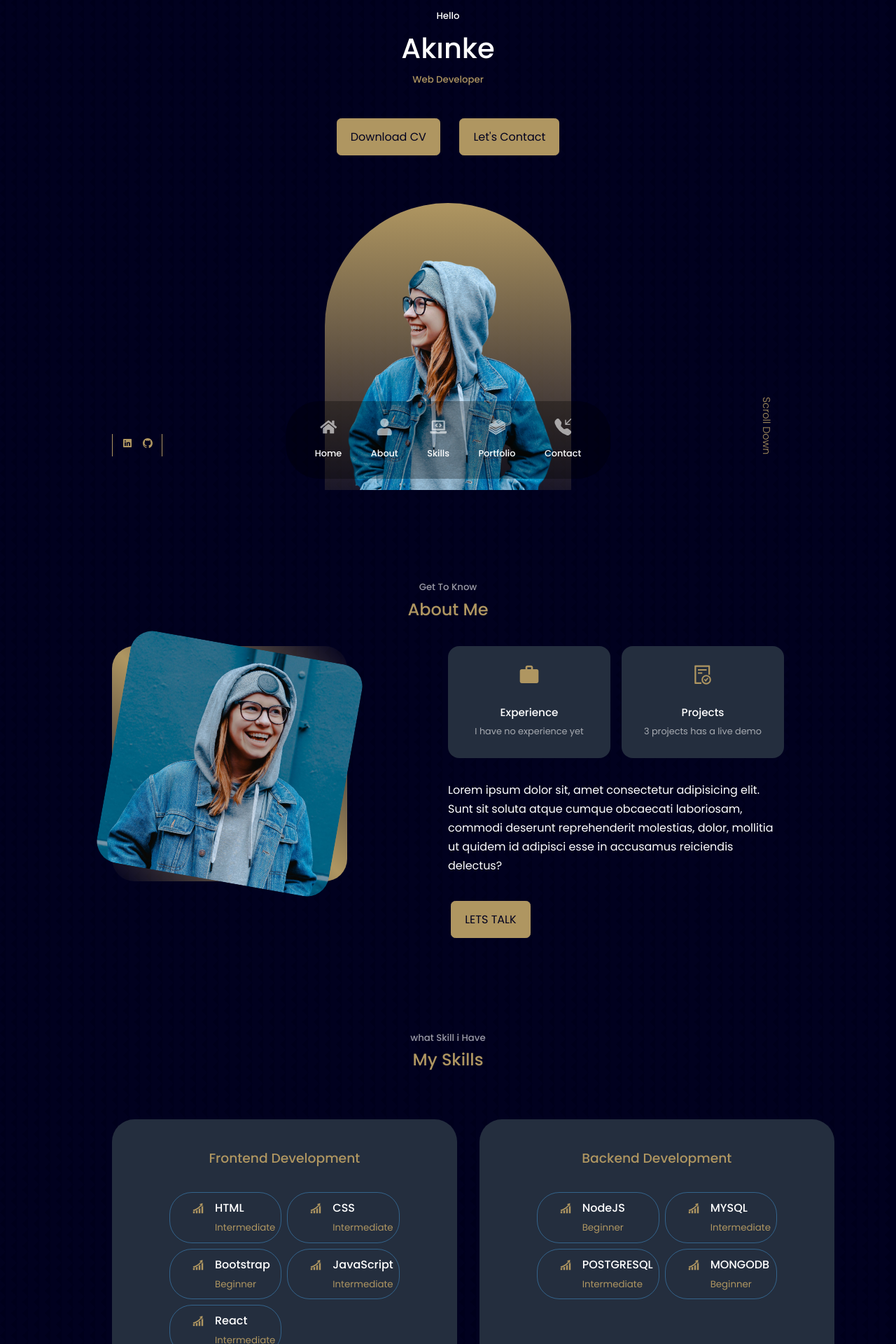
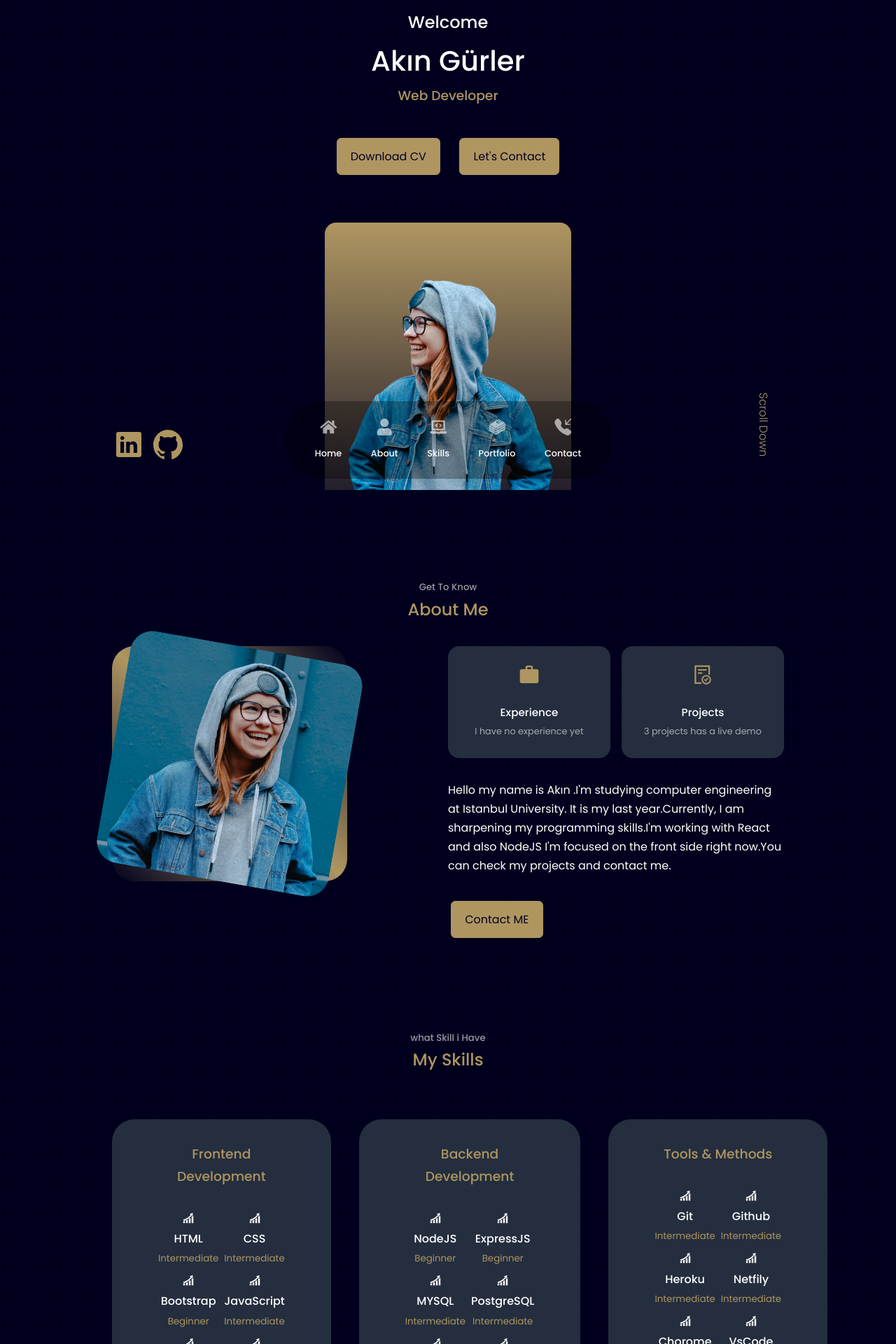
Before and after one commit to AkinGurler/PersonalPortfolio, a React (Create React App) app: page / in a window 1280 px wide. Shown: the part 100-2020 px from the top of the page at 70% size. Built offline with nearby package versions, Linux system fonts and the light colour scheme.

Commit message:
make some css arrangement

```diff
--- a/src/App.jsx
+++ b/src/App.jsx
@@ -3,7 +3,6 @@ import Header from './components/header/header'
 import Nav from './components/nav/Nav'
 import Experience from './components/experience/Experience'
 import About from './components/about/About'
-import Services from './components/services/services'
 import Portfolio from './components/portfolio/Portfolio'
 import Education from './components/education/Education'
 import Contact from './components/contact/Contact'
@@ -17,7 +16,6 @@ const App = () => {
       <Nav />
       <About />
       <Experience />
-      <Services />
       <Portfolio />
       <Education />
       <Contact />
--- a/src/components/about/about.jsx
+++ b/src/components/about/about.jsx
@@ -29,10 +29,12 @@ const About = () => {
             </article>
           </div>
           <p>
-            Lorem ipsum dolor sit, amet consectetur adipisicing elit. Sunt sit soluta atque cumque obcaecati laboriosam,
-             commodi deserunt reprehenderit molestias, dolor, mollitia ut quidem id adipisci esse in accusamus reiciendis delectus?
+            Hello my name is Akın .I'm studying computer engineering at Istanbul University.
+            It is my last year.Currently, I am sharpening my programming skills.I'm working with React and also NodeJS
+            I'm focused on the front side right now.You can check my projects and contact me.
+
           </p>
-          <a href="#contact" className='btn btn-primary'>LETS TALK</a>
+          <a href="#contact" className='btn btn-primary'>Contact ME</a>
         </div>
       </div>
     </section>
--- a/src/components/education/education.css
+++ b/src/components/education/education.css
@@ -4,7 +4,7 @@ h2{
 .education__container{
 
     display: grid;
-    grid-template-columns: 1fr 1fr;
+    grid-template-columns: 1fr 1fr ;
     gap:2rem;
     margin-left: 50%;
     border: 1px transparent;
--- a/src/components/experience/experience.css
+++ b/src/components/experience/experience.css
@@ -1,13 +1,18 @@
 .experience__container{
     display: grid;
-    grid-template-columns: 1fr 1fr;
-    gap:2rem;
+    grid-template-columns: repeat(3,1fr);
+    gap:2.5rem;
+
+
 }
-.experience__container>div{ /* for 2 part of div frontend and backend */
-    margin-top: 2rem;
+div.experience__frontend{
+    padding: 10rem;
+}
+ .experience__container>div{
+     margin-top: 2rem;
     background: var(--color-bg-variant);
-    padding: 2.4rem 5rem;
-    border-radius:  2rem;
+    padding: 2rem 4rem;
+     border-radius:  2rem;
     border: 2px solid transparent;
 }
 .experience__container>div:hover{
@@ -25,18 +30,17 @@
 .experience__content{
     display: grid;
     grid-template-columns: 1fr 1fr;
+    justify-content: center;
+    text-align: center;
     gap: 0.5rem;
 
 }
-
+/*
 .experience__details{
     padding: 0.5rem;
     display: flex;
     gap: 1rem;
-    border: 1px solid;
-    border-color: var(--color-primary-variant);
-    border-radius: 2rem;
-    padding-left: 2rem;
+
 }
 .experience__details:hover{
     background-color: black;
@@ -45,7 +49,7 @@
 .experience__details-icon{
    margin-top: 6px;
    color:var(--color-primary)
-}
+}   */
 
 /*----------------MEDIA QUERIES(MEDIUM DEVICES)------------*/
 @media screen and (max-width:1024px) {
--- a/src/components/experience/experience.jsx
+++ b/src/components/experience/experience.jsx
@@ -9,20 +9,32 @@ const FRONT_SKILLS = [
   { name: "Bootstrap", level: "Beginner" },
   { name: "JavaScript", level: "Intermediate" },
   { name: "React", level: "Intermediate" },
+  { name: "Redux", level: "Intermediate" },
+  { name: "MaterialUI", level: "Beginner" },
 
 ];
 const BACKEND_SKILLS = [
   { name: "NodeJS", level: "Beginner" },
+  { name: "ExpressJS", level: "Beginner" },
   { name: "MYSQL", level: "Intermediate" },
-  { name: "POSTGRESQL", level: "Intermediate" },
-  { name: "MONGODB", level: "Beginner" },
-
+  { name: "PostgreSQL", level: "Intermediate" },
+  { name: "MongoDB", level: "Beginner" },
+  { name: "Java", level: "Beginner" },
 
 ];
+const TOOLS_METHODS = [
+  { name: "Git", level: "Intermediate" },
+  { name: "Github", level: "Intermediate" },
+  { name: "Heroku", level: "Intermediate" },
+  { name: "Netfily", level: "Intermediate" },
+  { name: "Chorome Dev Tools", level: "Intermediate" },
+  { name: "VsCode", level: "Intermediate" },
+]
 
 const Experience = () => {
   const [frontSkills, setFrontSkills] = useState(FRONT_SKILLS)
   const [backSkills, setBackSkills] = useState(BACKEND_SKILLS)
+  const [tools, setTools] = useState(TOOLS_METHODS)
 
 
 
@@ -37,7 +49,7 @@ const Experience = () => {
           <div className="experience__content">
             {frontSkills.map((skill, index) => (
               <article key={index} className="experience__details">
-                <GiProgression className='experience__details-icon'/>
+                <GiProgression className='experience__details-icon' />
                 <div className='experience__properties'>
                   <h4>{skill.name}</h4>
                   <small className='text-light'>{skill.level}</small>
@@ -52,10 +64,24 @@ const Experience = () => {
           <div className="experience__content">
             {backSkills.map((skill, index) => (
               <article key={index} className="experience__details">
-                <GiProgression className='experience__details-icon'/>
+                <GiProgression className='experience__details-icon' />
                 <div className='experience__properties'>
                   <h4 className='experience__name'>{skill.name}</h4>
-                <small className='text-light'>{skill.level}</small>
+                  <small className='text-light'>{skill.level}</small>
+                </div>
+              </article>
+            ))}
+          </div>
+        </div>
+        <div className="experience__tools">
+          <h3>Tools & Methods</h3>
+          <div className="experience__content">
+            {tools.map((skill, index) => (
+              <article key={index} className="experience__details">
+                <GiProgression className='experience__details-icon' />
+                <div className='experience__properties'>
+                  <h4 className='experience__name'>{skill.name}</h4>
+                  <small className='text-light'>{skill.level}</small>
                 </div>
               </article>
             ))}
--- a/src/components/header/header.css
+++ b/src/components/header/header.css
@@ -8,6 +8,9 @@ header{
     text-align: center;
     height: 100%;
     position: relative;
+}
+.header__container h2{
+    margin-bottom: 0;
 }
 /* -----------CTA------------- */
 .cta{
@@ -20,17 +23,17 @@ header{
 /*----------------------------HEADER SOCIALS------------------- */
 
 .header__socials{
+    font-size: 3rem;
     display: flex;
     flex-direction: row;
     align-items: center;
-    gap: 0.8rem;
+    gap: 0.5rem;
     position: absolute;
-
     left: 0;
-    bottom: 3rem;
+    bottom: 1rem;
 }
 
-.header__socials::after{
+/* .header__socials::after{
     content: '';
     width: 1px;
     height: 2rem;
@@ -41,7 +44,7 @@ header{
     width: 1px;
     height: 2rem;
     background: var(--color-primary);
-}
+} */
 /* ---------------------------------IMAGE(ME)-------------- */
 .me{
     background: linear-gradient(var(--color-primary),transparent);
@@ -50,7 +53,7 @@ header{
     position: absolute;
     left: calc(50% - 11rem);
     margin-top: 4rem;
-    border-radius: 12rem 12rem 0 0;
+    border-radius: 1rem ;
     overflow: hidden;
     padding: 5rem 1.5rem 1.5rem 1.5rem;
 
@@ -63,7 +66,7 @@ header{
     transform: rotate(90deg);
 
     font-weight: 300;
-    font-size: 0.9rem;
+    font-size: 1rem;
 
 }
 
--- a/src/components/header/header.jsx
+++ b/src/components/header/header.jsx
@@ -8,9 +8,9 @@ const header = () => {
   return (
     <header>
       <div className="container header__container">
-        <h5>Hello</h5>
-        <h1>Akınke</h1>
-        <h5 className='text-light'>Web Developer</h5>
+        <h2>Welcome</h2>
+        <h1>Akın Gürler</h1>
+        <h3 className='text-light'>Web Developer</h3>
         <CTA />
         <HeaderSocial/>
         <div className="me">
--- a/src/components/services/services.jsx
+++ /dev/null
@@ -1,10 +0,0 @@
-import React from 'react'
-import './services.css'
-
-const services = () => {
-  return (
-    <section id='services' >services</section>
-  )
-}
-
-export default services
```
Also changed, not shown: src/components/services/services.css (deleted).
